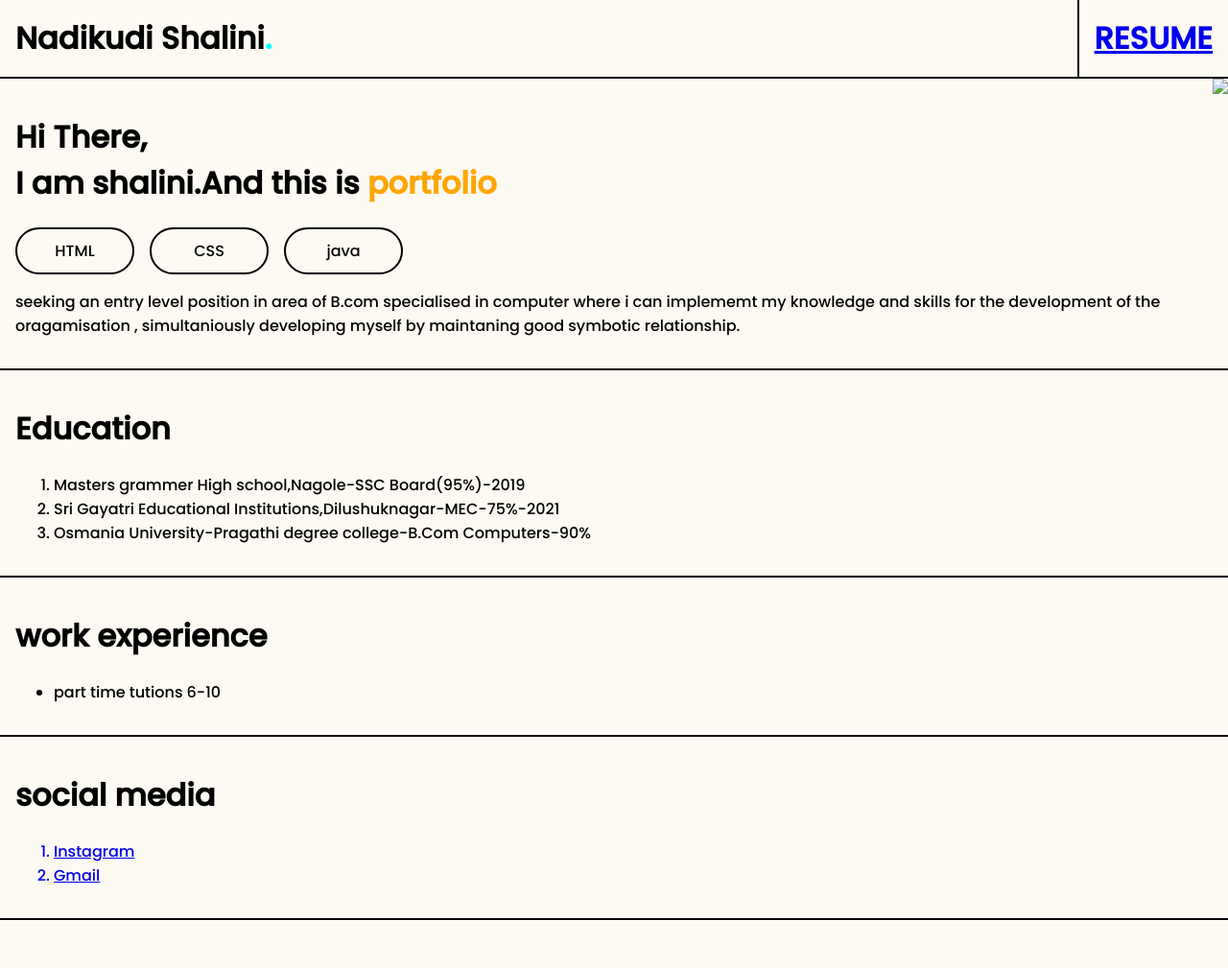
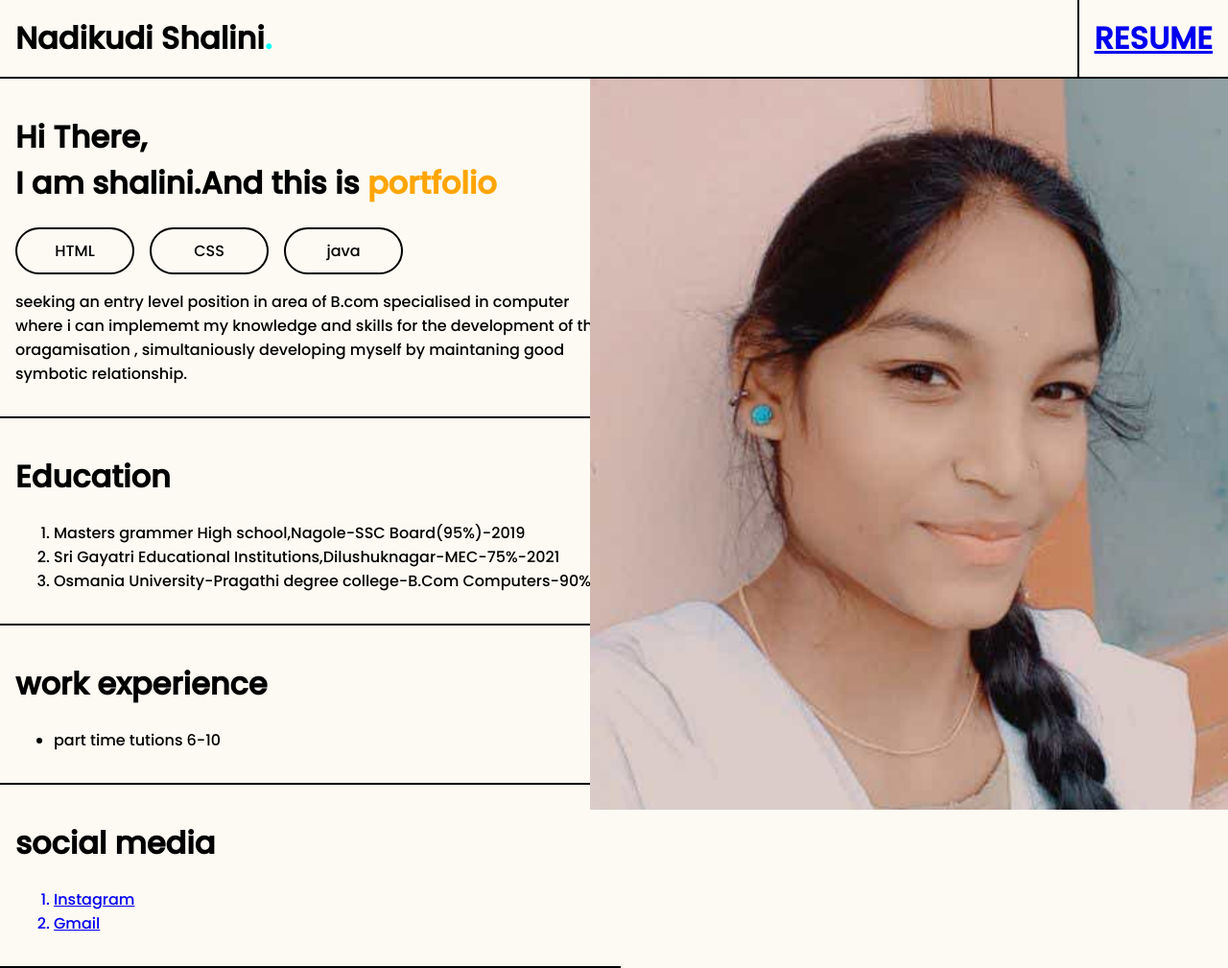
Before and after one commit to NadikudiShalini/shalini3, a plain HTML site: page index.html in a window 1280 px wide. Shown: the whole page at 96% size. Before the commit the page ends 959 px from the top, so only its background shows below. Drawn offline with Linux system fonts and the light colour scheme.

Commit message:
Update index.html
Signed-off-by: NadikudiShalini <142922683+NadikudiShalini@users.noreply.github.com>

```diff
--- a/index.html
+++ b/index.html
@@ -52,7 +52,7 @@
         </ol>
         </div>
         </div>
-        <img src="./c:\Users\shali\OneDrive\Documents\photo shalini.pdf" class="'right-img"/>
+        <img src="lkkk.png" class="'right-img"/>
         </div>
     </body>
  </html>
```
